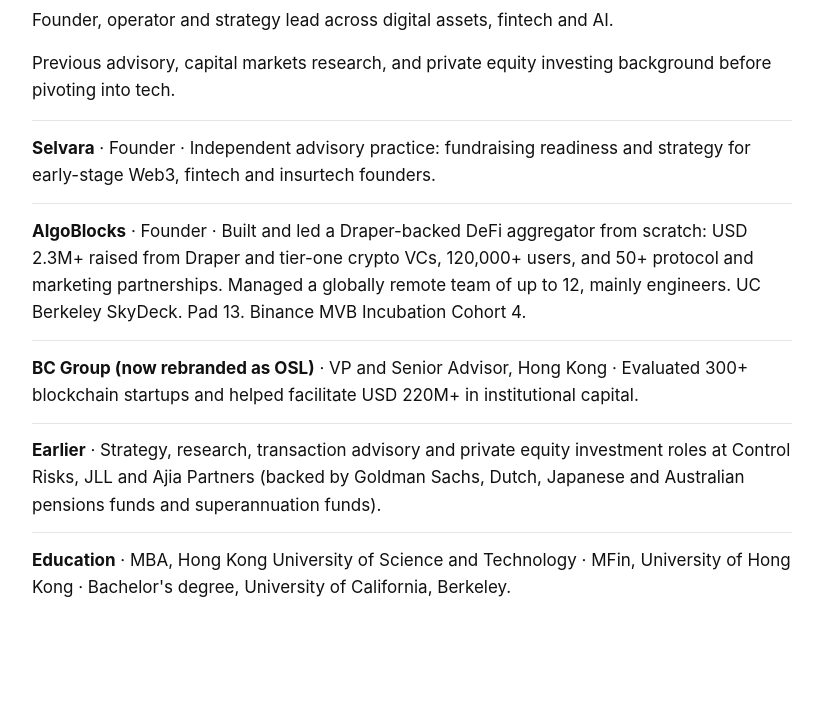
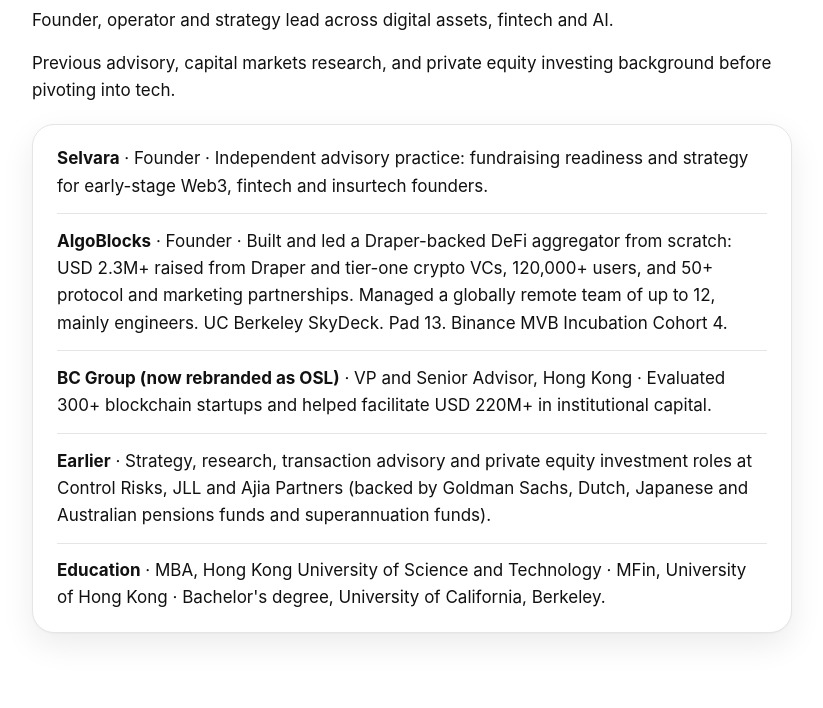
Before and after one commit to jklabs-ai/jklabs-ai.github.io, a plain HTML site: page index.html in a window 1280 px wide. Shown: the part 4000-4708 px from the top of the page, without its empty margins (228-1051 px from the left). Drawn offline with Linux system fonts and the light colour scheme.

Commit message:
Save the background experience as one card.
Co-authored-by: Cursor <cursoragent@cursor.com>

```diff
--- a/styles.css
+++ b/styles.css
@@ -785,13 +785,26 @@ main,
 
 .timeline {
   list-style: none;
-  padding: 0;
-  margin: 0 0 1rem;
+  margin: 1.25rem 0 1rem;
+  padding: 1.15rem;
+  background: var(--surface);
+  border: 1px solid var(--border);
+  border-radius: 22px;
+  box-shadow: var(--card-shadow);
 }
 
 .timeline li {
   padding: 0.85rem 0;
   border-top: 1px solid var(--border);
+}
+
+.timeline li:first-child {
+  border-top: 0;
+  padding-top: 0;
+}
+
+.timeline li:last-child {
+  padding-bottom: 0;
 }
 
 /* A visited link drops inherit and brings back the browser underline, so the color is set directly. */
@@ -1040,7 +1053,8 @@ html.enhanced .rocket {
     padding: 1.25rem 1.5rem 0;
   }
 
-  #capabilities .capability {
+  #capabilities .capability,
+  .timeline {
     padding: 1.25rem 1.5rem;
   }
 
```
